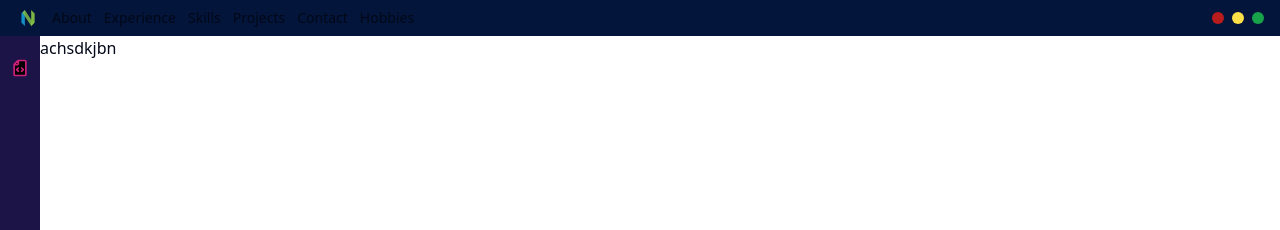
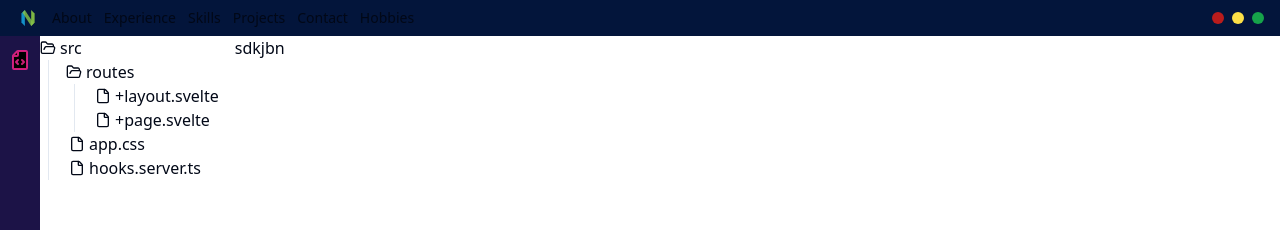
Before and after one commit to sandheep45/portfolio-v2, a SvelteKit app: page / in a window 1280 px wide. Shown: the top 230 px of the page. Built offline with nearby package versions, Linux system fonts and the light colour scheme.

Commit message:
added tree view to the ui component and a basic implementation

```diff
--- a/src/lib/components/layouts/portfolio-layout/activity-bar.svelte
+++ b/src/lib/components/layouts/portfolio-layout/activity-bar.svelte
@@ -9,12 +9,12 @@
 	const { toggleSidebar }: Props = $props();
 </script>
 
-<section class="flex h-full justify-center bg-[#1c1347] px-1 py-4">
+<section class="flex h-full justify-center bg-[#1c1347] px-1 py-2">
 	<Button
 		onclick={() => toggleSidebar()}
 		class="h-0 w-0 p-4 text-[#ff2592]/80 hover:text-[#ff2592]"
 		variant="ghost"
 	>
-		<Files class="!h-5 !w-5 " />
+		<Files class="!h-6 !w-6" />
 	</Button>
 </section>
--- /dev/null
+++ b/src/lib/components/ui/collapsible/index.ts
@@ -0,0 +1,15 @@
+import { Collapsible as CollapsiblePrimitive } from "bits-ui";
+
+const Root = CollapsiblePrimitive.Root;
+const Trigger = CollapsiblePrimitive.Trigger;
+const Content = CollapsiblePrimitive.Content;
+
+export {
+	Root,
+	Content,
+	Trigger,
+	//
+	Root as Collapsible,
+	Content as CollapsibleContent,
+	Trigger as CollapsibleTrigger,
+};
--- /dev/null
+++ b/src/lib/components/ui/tree-view/index.ts
@@ -0,0 +1,14 @@
+import TreeView from './tree-view.svelte';
+import TreeViewFile from './tree-view-file.svelte';
+import TreeViewFolder from './tree-view-folder.svelte';
+
+export {
+	TreeView,
+	TreeViewFile,
+	TreeViewFolder,
+
+	// ...
+	TreeView as Root,
+	TreeViewFile as File,
+	TreeViewFolder as Folder
+};
--- /dev/null
+++ b/src/lib/components/ui/tree-view/tree-view-file.svelte
@@ -0,0 +1,22 @@
+<script lang="ts">
+	import type { Snippet } from 'svelte';
+	import { File } from 'lucide-svelte';
+	import type { HTMLButtonAttributes } from 'svelte/elements';
+	import { cn } from '$lib/utils';
+
+	interface Props extends HTMLButtonAttributes {
+		name: string;
+		icon?: Snippet<[{ name: string }]>;
+	}
+
+	let { name, icon, type = 'button', class: className, ...rest }: Props = $props();
+</script>
+
+<button {type} class={cn('flex place-items-center gap-1 pl-[3px]', className)} {...rest}>
+	{#if icon}
+		{@render icon({ name })}
+	{:else}
+		<File class="size-4" />
+	{/if}
+	<span>{name}</span>
+</button>
--- /dev/null
+++ b/src/lib/components/ui/tree-view/tree-view-folder.svelte
@@ -0,0 +1,37 @@
+<script lang="ts">
+	import type { Snippet } from 'svelte';
+	import * as Collapsible from '$lib/components/ui/collapsible/index';
+	import { Folder, FolderOpen } from 'lucide-svelte';
+	import { cn } from '$lib/utils';
+
+	type Props = {
+		name: string;
+		open?: boolean;
+		class?: string;
+		icon?: Snippet<[{ name: string; open: boolean }]>;
+		children?: Snippet<[]>;
+	};
+
+	let { name, open = $bindable(true), class: className, icon, children }: Props = $props();
+</script>
+
+<Collapsible.Root bind:open>
+	<Collapsible.Trigger class={cn('flex place-items-center gap-1', className)}>
+		{#if icon}
+			{@render icon({ name, open })}
+		{:else if open}
+			<FolderOpen class="size-4" />
+		{:else}
+			<Folder class="size-4" />
+		{/if}
+		<span>{name}</span>
+	</Collapsible.Trigger>
+	<Collapsible.Content class="mx-2 border-l">
+		<div class="relative flex place-items-start">
+			<div class="mx-2 h-full w-[1px] bg-border"></div>
+			<div class="flex flex-col">
+				{@render children?.()}
+			</div>
+		</div>
+	</Collapsible.Content>
+</Collapsible.Root>
--- /dev/null
+++ b/src/lib/components/ui/tree-view/tree-view.svelte
@@ -0,0 +1,15 @@
+<script lang="ts">
+	import { cn } from '$lib/utils';
+	import type { Snippet } from 'svelte';
+
+	type Props = {
+		class?: string;
+		children?: Snippet<[]>;
+	};
+
+	let { children, class: className }: Props = $props();
+</script>
+
+<div class={cn('flex flex-col', className)}>
+	{@render children?.()}
+</div>
--- a/src/routes/+page.svelte
+++ b/src/routes/+page.svelte
@@ -3,6 +3,7 @@
 	import MenuBar from '$lib/components/layouts/portfolio-layout/menu-bar.svelte';
 	import StatusBar from '$lib/components/layouts/portfolio-layout/status-bar.svelte';
 	import * as Resizable from '$lib/components/ui/resizable/index';
+	import * as TreeView from '$lib/components/ui/tree-view';
 
 	let showSidebar = $state(true);
 
@@ -24,7 +25,18 @@
 		<Resizable.PaneGroup class="h-full bg-[#030d22]" direction="horizontal">
 			{#if showSidebar}
 				<Resizable.Pane defaultSize={1 / 7} order={1}>
-					<div class="h-full">ach</div>
+					<div class="h-full">
+						<TreeView.Root>
+							<TreeView.Folder name="src">
+								<TreeView.Folder name="routes">
+									<TreeView.File name="+layout.svelte" />
+									<TreeView.File name="+page.svelte" />
+								</TreeView.Folder>
+								<TreeView.File name="app.css" />
+								<TreeView.File name="hooks.server.ts" />
+							</TreeView.Folder>
+						</TreeView.Root>
+					</div>
 				</Resizable.Pane>
 			{/if}
 			<Resizable.Handle />
```
